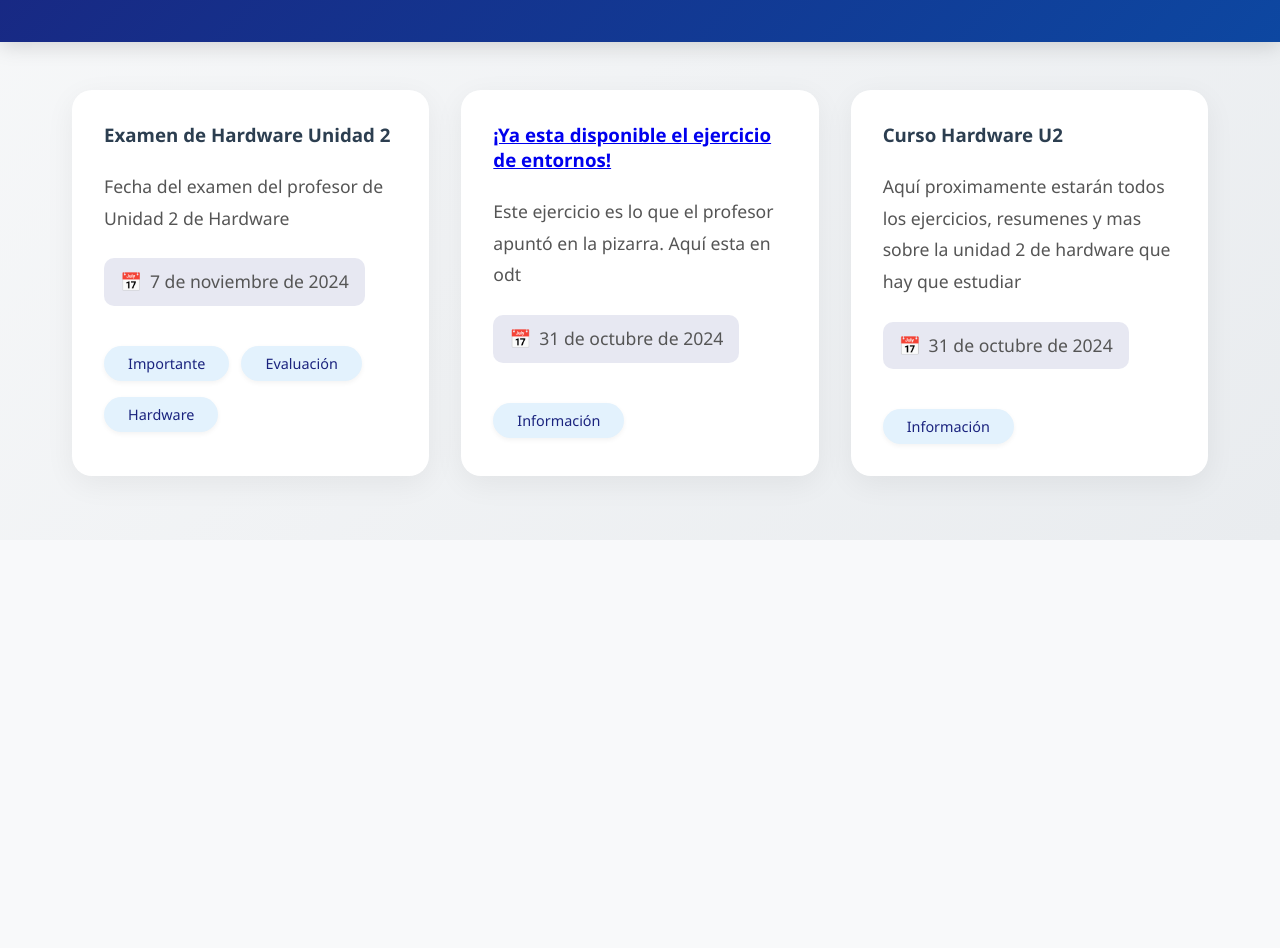
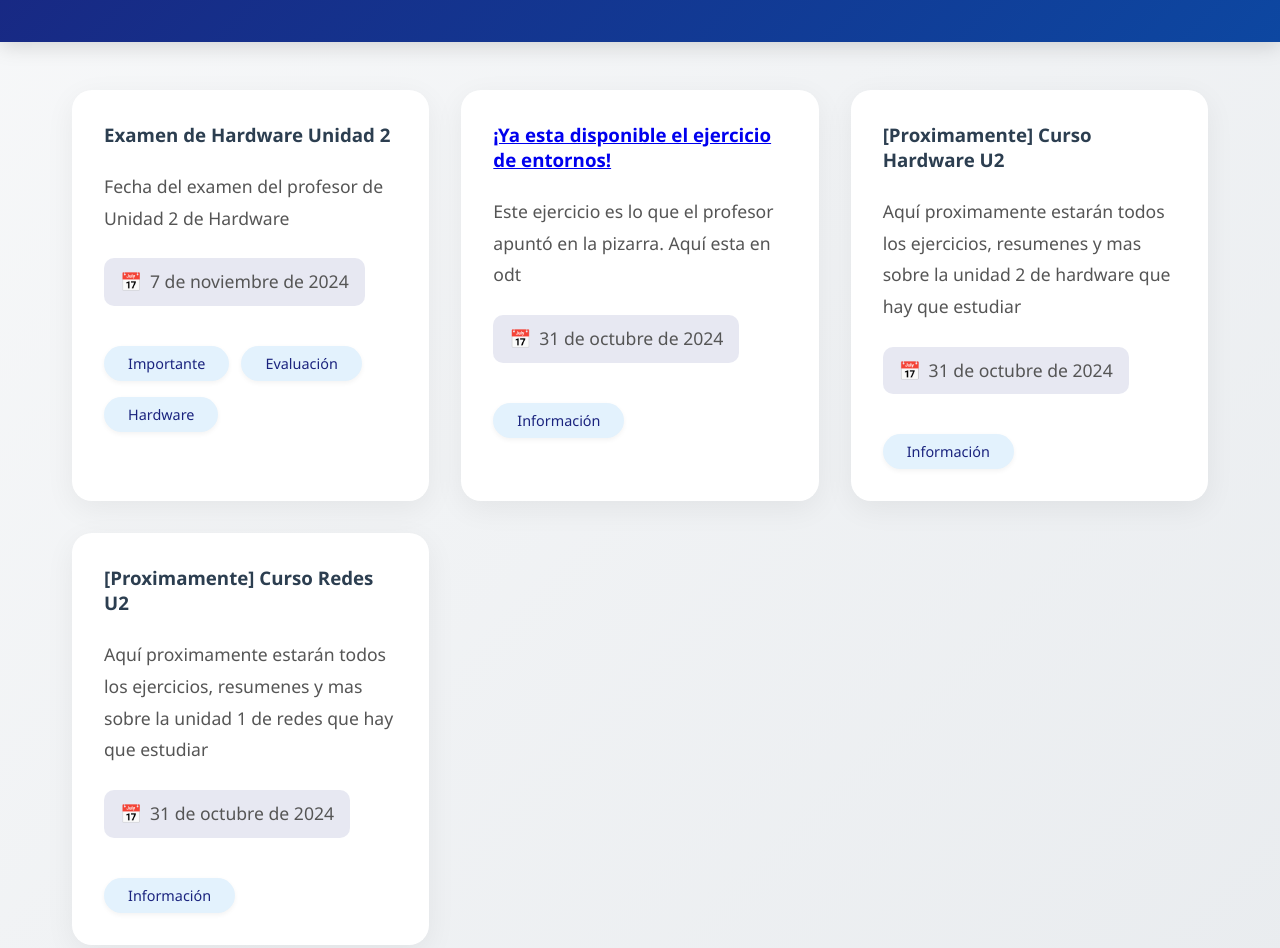
Before and after one commit to Plati287/pabloinforasir, a plain HTML site: page indice.html in a window 1280 px wide. Shown: the part 260-1208 px from the top of the page. Before the commit the page ends 800 px from the top, so only its background shows below. Drawn offline with Linux system fonts and the light colour scheme.

Commit message:
Update indice.html

```diff
--- a/indice.html
+++ b/indice.html
@@ -211,8 +211,15 @@
             },
 
              {
-                titulo: "Curso Hardware U2",
+                titulo: "[Proximamente] Curso Hardware U2",
                 contenido: "Aquí proximamente estarán todos los ejercicios, resumenes y mas sobre la unidad 2 de hardware que hay que estudiar",
+                fecha: "2024-10-31",
+                tags: ["Información"]
+            },
+
+             {
+                titulo: "[Proximamente] Curso Redes U2",
+                contenido: "Aquí proximamente estarán todos los ejercicios, resumenes y mas sobre la unidad 1 de redes que hay que estudiar",
                 fecha: "2024-10-31",
                 tags: ["Información"]
             },
```
